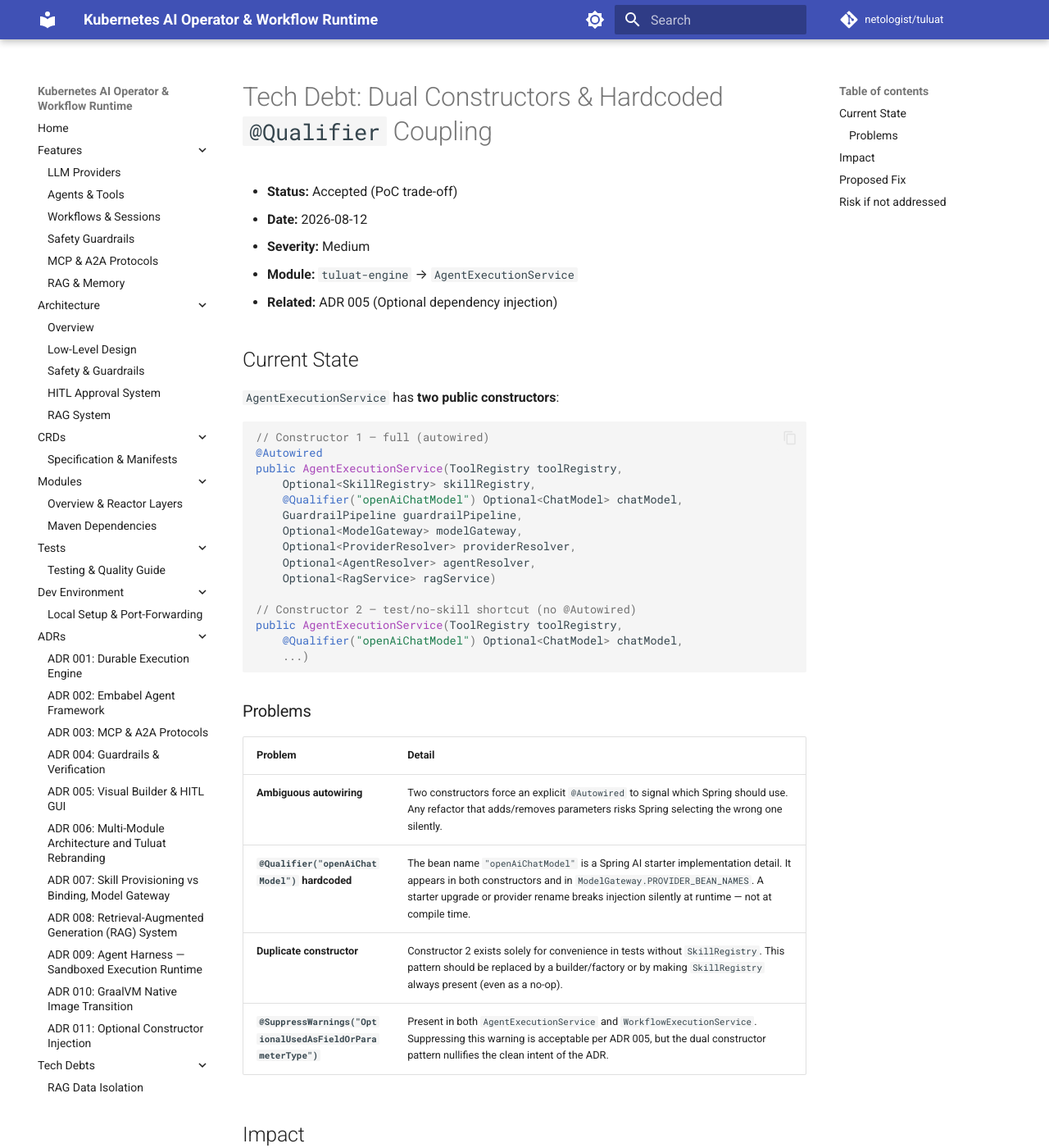
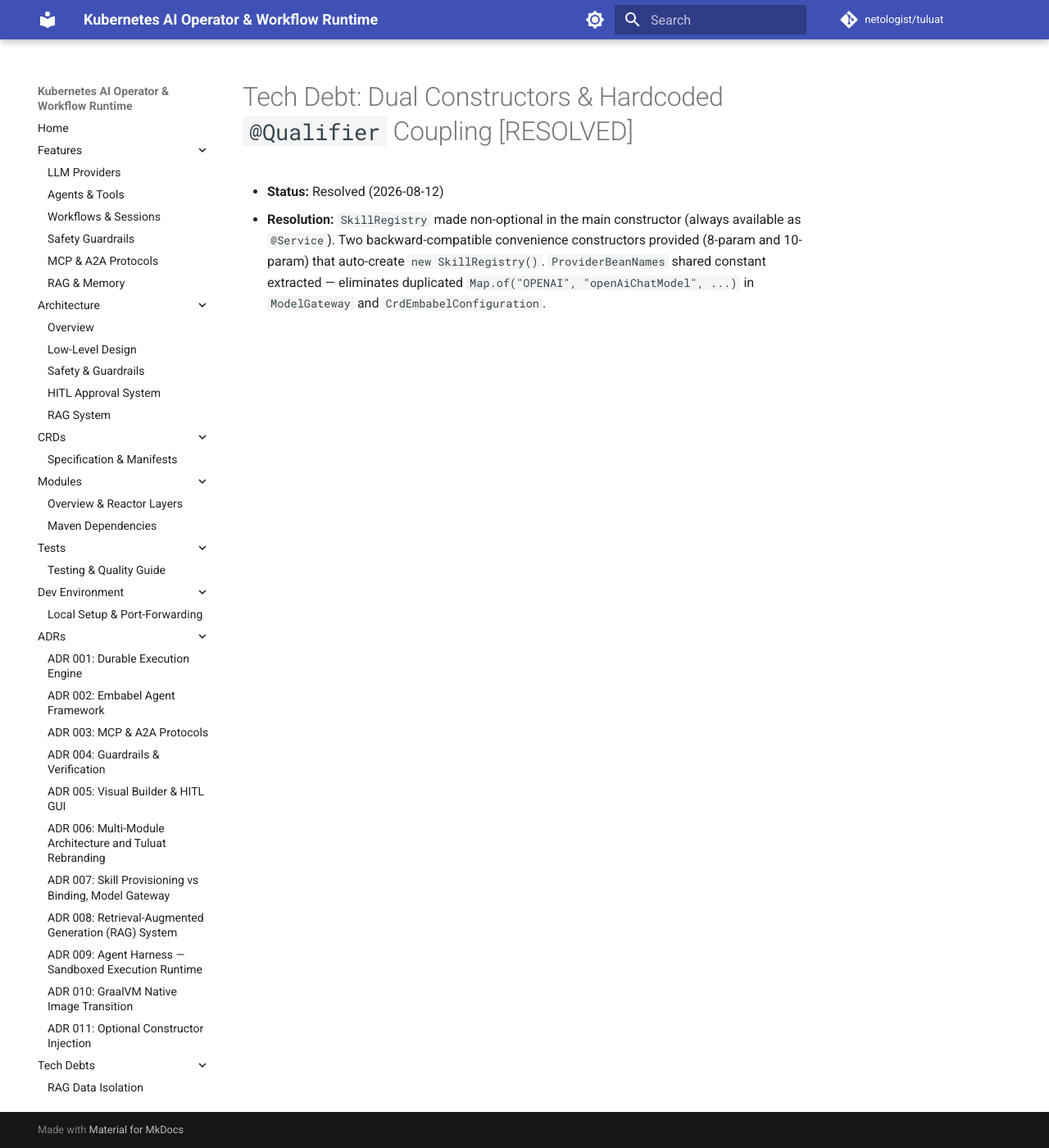
Before and after one commit to netologist/tuluat, an MkDocs documentation site: the page built from docs/tech-debt/dual-constructor-qualifier-coupling.md, in a window 1280 px wide and 1400 px high. Shown: the whole window at 82% size. Built offline with MkDocs 1.6.1 and Material for MkDocs 9.7.7, drawn with Linux system fonts in a browser that asks for light colours; comment, search, counter and statistics services are not loaded; some of the changed text lies outside the part shown.

Commit message:
docs: mark dual-constructor tech-debt resolved

````diff
--- a/docs/tech-debt/dual-constructor-qualifier-coupling.md
+++ b/docs/tech-debt/dual-constructor-qualifier-coupling.md
@@ -1,63 +1,4 @@
-# Tech Debt: Dual Constructors & Hardcoded `@Qualifier` Coupling
+# Tech Debt: Dual Constructors & Hardcoded `@Qualifier` Coupling [RESOLVED]
 
-- **Status:** Accepted (PoC trade-off)
-- **Date:** 2026-08-12
-- **Severity:** Medium
-- **Module:** `tuluat-engine` → `AgentExecutionService`
-- **Related:** ADR 005 (Optional dependency injection)
-
-## Current State
-
-`AgentExecutionService` has **two public constructors**:
-
-```java
-// Constructor 1 — full (autowired)
-@Autowired
-public AgentExecutionService(ToolRegistry toolRegistry,
-    Optional<SkillRegistry> skillRegistry,
-    @Qualifier("openAiChatModel") Optional<ChatModel> chatModel,
-    GuardrailPipeline guardrailPipeline,
-    Optional<ModelGateway> modelGateway,
-    Optional<ProviderResolver> providerResolver,
-    Optional<AgentResolver> agentResolver,
-    Optional<RagService> ragService)
-
-// Constructor 2 — test/no-skill shortcut (no @Autowired)
-public AgentExecutionService(ToolRegistry toolRegistry,
-    @Qualifier("openAiChatModel") Optional<ChatModel> chatModel,
-    ...)
-```
-
-### Problems
-
-| Problem | Detail |
-|---|---|
-| **Ambiguous autowiring** | Two constructors force an explicit `@Autowired` to signal which Spring should use. Any refactor that adds/removes parameters risks Spring selecting the wrong one silently. |
-| **`@Qualifier("openAiChatModel")` hardcoded** | The bean name `"openAiChatModel"` is a Spring AI starter implementation detail. It appears in both constructors and in `ModelGateway.PROVIDER_BEAN_NAMES`. A starter upgrade or provider rename breaks injection silently at runtime — not at compile time. |
-| **Duplicate constructor** | Constructor 2 exists solely for convenience in tests without `SkillRegistry`. This pattern should be replaced by a builder/factory or by making `SkillRegistry` always present (even as a no-op). |
-| **`@SuppressWarnings("OptionalUsedAsFieldOrParameterType")`** | Present in both `AgentExecutionService` and `WorkflowExecutionService`. Suppressing this warning is acceptable per ADR 005, but the dual constructor pattern nullifies the clean intent of the ADR. |
-
-## Impact
-
-- A Spring AI version bump that renames `OpenAiChatModel`'s bean name → `NoSuchBeanDefinitionException` at startup, not at compile time.
-- Second constructor is dead weight in production; only needed because `SkillRegistry` is optional. If the registry had a no-op default the second constructor disappears.
-- Static analysis tools (ArchUnit, Checkstyle) cannot catch this class of coupling without custom rules.
-
-## Proposed Fix
-
-1. **Collapse to one constructor** — make `SkillRegistry` always injectable as a no-op bean:
-
-```java
-@ConditionalOnMissingBean
-@Bean
-SkillRegistry noOpSkillRegistry() { return SkillRegistry.empty(); }
-```
-
-2. **Replace `@Qualifier` with an interface** — introduce `PrimaryChatModel` marker interface or use Spring AI's `ChatClient.Builder` which resolves the autoconfigured model without coupling to the bean name.
-
-3. **Extract `PROVIDER_BEAN_NAMES` to a shared constant** — `ModelGateway` and `CrdEmbabelConfiguration` both hardcode `"openAiChatModel"` / `"ollamaChatModel"`. Move to a single `ProviderBeanNames` enum in `tuluat-engine`.
-
-## Risk if not addressed
-
-- Silent runtime breakage on Spring AI or Embabel SNAPSHOT upgrades.
-- Tests that use Constructor 2 diverge from production wiring — integration gaps won't surface until E2E.
+- **Status:** Resolved (2026-08-12)
+- **Resolution:** `SkillRegistry` made non-optional in the main constructor (always available as `@Service`). Two backward-compatible convenience constructors provided (8-param and 10-param) that auto-create `new SkillRegistry()`. `ProviderBeanNames` shared constant extracted — eliminates duplicated `Map.of("OPENAI", "openAiChatModel", ...)` in `ModelGateway` and `CrdEmbabelConfiguration`.
````
